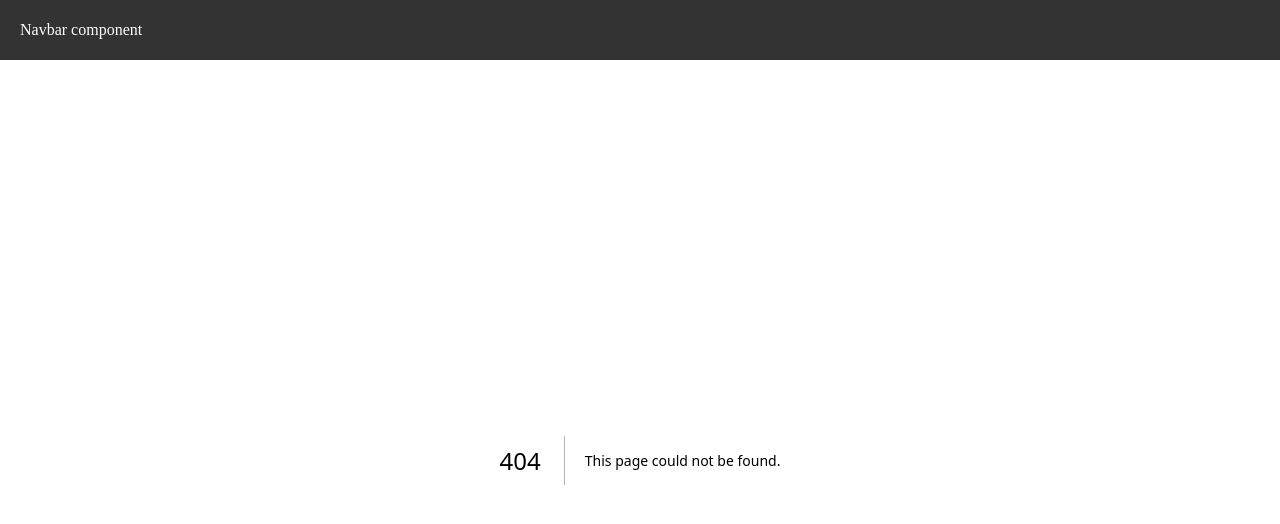
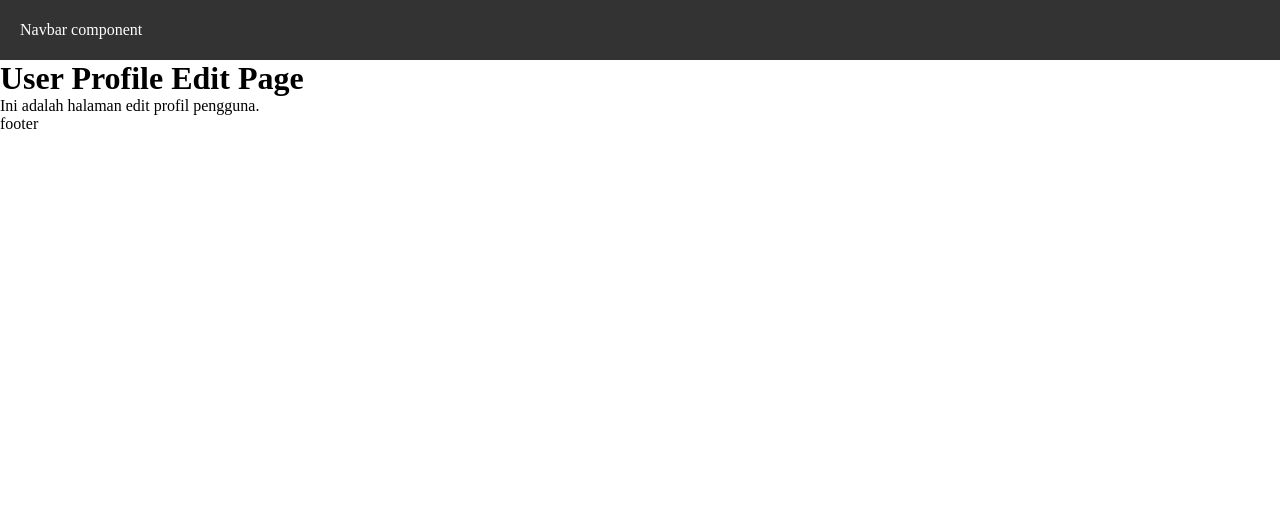
Before and after one commit to Anandarahmawati24/PBF-2026, a Next.js app in the folder Pertemuan_3/: page /profile/edit in a window 1280 px wide. Before the commit this address had no page. Shown: the top 524 px of the page. Built offline with nearby package versions, Linux system fonts and the light colour scheme.

Commit message:
Membuat Layout Global jobsheet 3

```diff
--- /dev/null
+++ b/Pertemuan_3/src/components/layouts/Appshell/index.tsx
@@ -0,0 +1,20 @@
+import Navbar from "../navbar";
+
+type AppshellProps = {
+    children: React.ReactNode;
+};
+
+const Appshell = (props: AppshellProps) => {
+    const { children } = props;
+    return(
+        <main>
+            <Navbar />
+            {children}
+            <div>
+                footer
+            </div>
+        </main>
+    );
+};
+
+export default Appshell;
--- a/Pertemuan_3/src/pages/_app.tsx
+++ b/Pertemuan_3/src/pages/_app.tsx
@@ -1,12 +1,12 @@
-import '@/styles/globals.css'
-import type { AppProps } from 'next/app'
-import Navbar from '@/components/layouts/navbar'
+import "@/styles/globals.css";
+import type { AppProps } from "next/app";
+import Appshell from "@/components/layouts/Appshell";
+import Navbar from "@/components/layouts/navbar";
 
 export default function App({ Component, pageProps }: AppProps) {
   return (
-    <div>
-      <Navbar />
-       <Component {...pageProps} />
-    </div>
-    );
-};
+    <Appshell>
+      <Component {...pageProps} />
+    </Appshell>
+  );
+}
--- /dev/null
+++ b/Pertemuan_3/src/pages/profile/edit.tsx
@@ -0,0 +1,10 @@
+const ProfileEditPage = () => {
+  return (
+    <div>
+      <h1>User Profile Edit Page</h1>
+      <p>Ini adalah halaman edit profil pengguna.</p>
+    </div>
+  );
+};
+
+export default ProfileEditPage;
```
